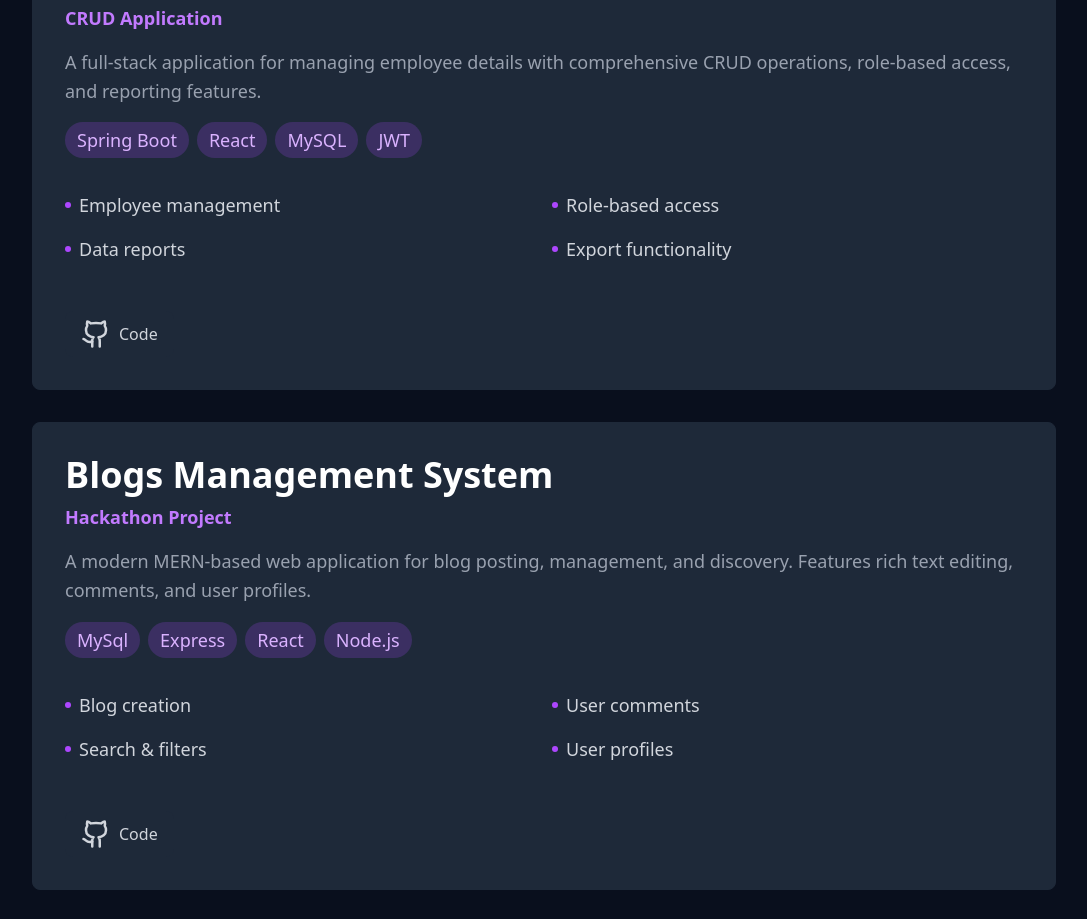
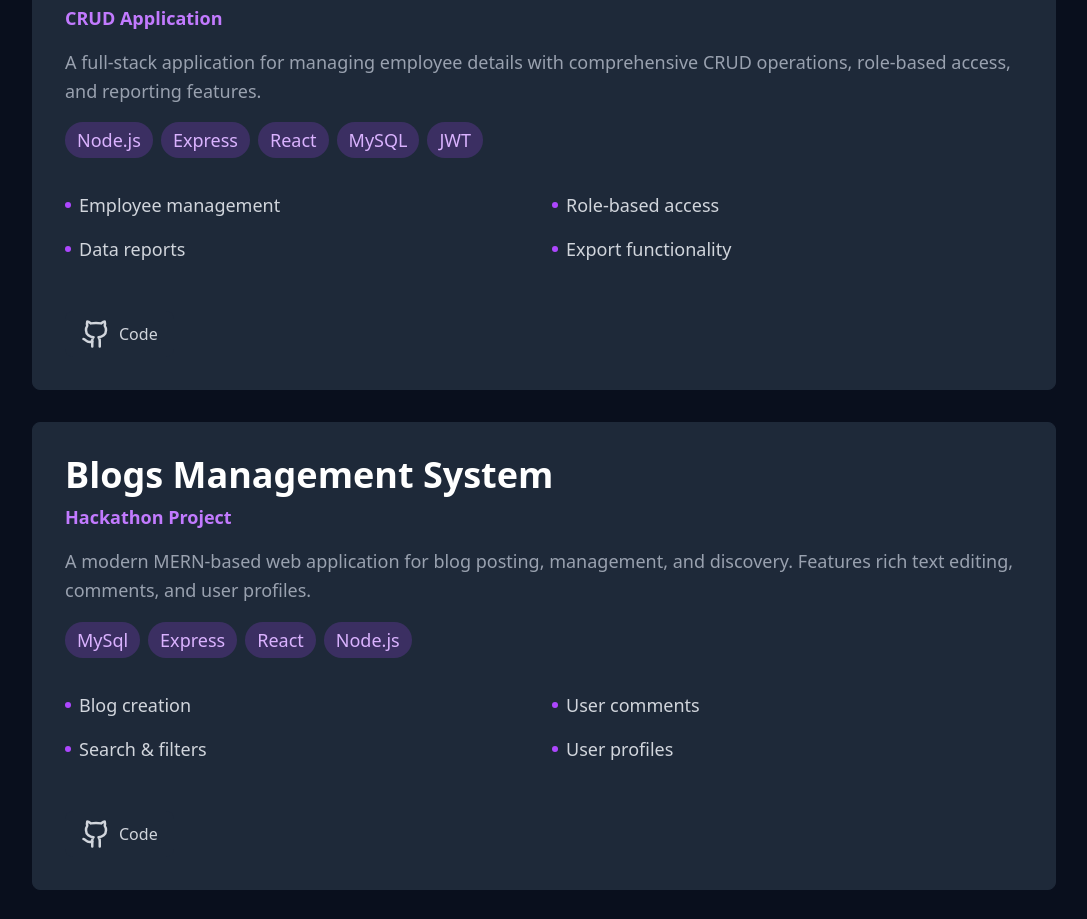
Before and after one commit to decodegaurav01/MyPortfolio, a React (Vite) app: page / in a window 1280 px wide. Shown: the part 2931-3850 px from the top of the page, without its empty margins (96-1183 px from the left). Built offline with nearby package versions, Linux system fonts and the light colour scheme.

Commit message:
Project tech Updated

```diff
--- a/src/components/Project.jsx
+++ b/src/components/Project.jsx
@@ -18,7 +18,7 @@ export default function Projects() {
       subtitle: "CRUD Application",
       description:
         "A full-stack application for managing employee details with comprehensive CRUD operations, role-based access, and reporting features.",
-      tech: ["Spring Boot", "React", "MySQL", "JWT"],
+      tech: ["Node.js", "Express", "React", "MySQL", "JWT"],
       github: "https://github.com/decodegaurav01/employee-data-management.git",
       features: ["Employee management", "Role-based access", "Data reports", "Export functionality"],
     },
```
Also changed, not shown: public/WhatsApp Image 2025-11-13 at 20.46.14_e78894d6.jpg (added).
